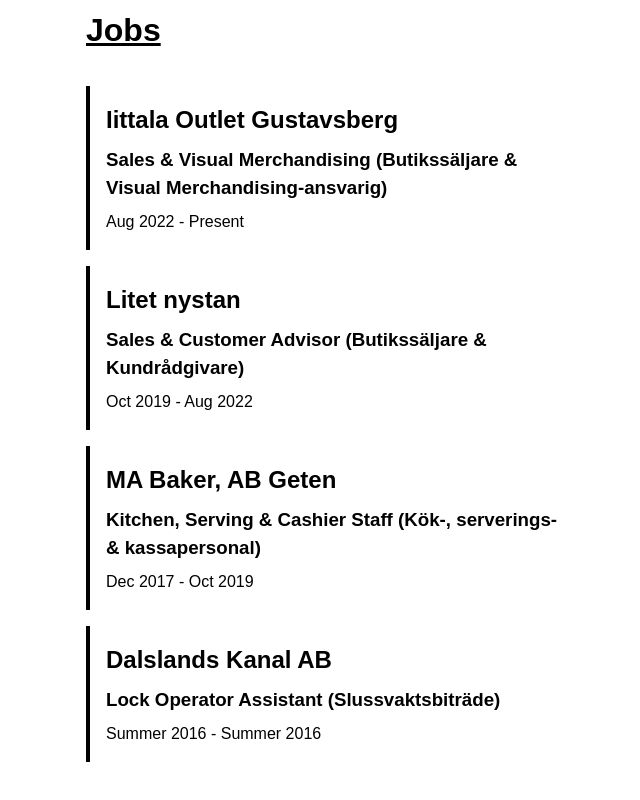
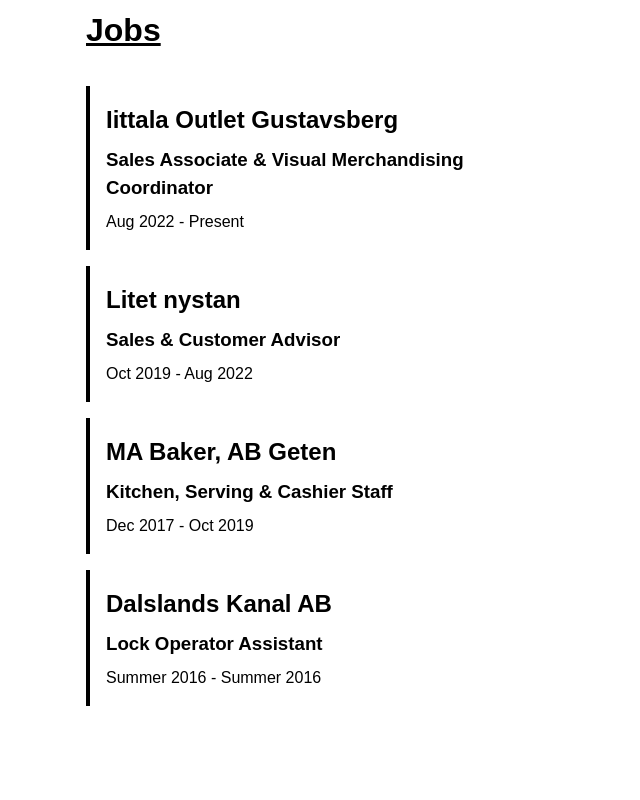
Before and after one commit to fridanordenlow/angular-portfolio, an Angular app: page /cv in a window 1280 px wide. Shown: the part 1491-2291 px from the top of the page, without its empty margins (2-642 px from the left). After the commit the page ends 2261 px from the top, so only its background shows below. Built offline with nearby package versions, Linux system fonts and the light colour scheme; a web font is replaced by a local one.

Commit message:
update jobs data

```diff
--- a/src/app/data/jobs.data.ts
+++ b/src/app/data/jobs.data.ts
@@ -4,8 +4,7 @@
   {
     id: 'iittala',
     company: 'Iittala Outlet Gustavsberg',
-    position:
-      'Sales & Visual Merchandising (Butikssäljare & Visual Merchandising-ansvarig)',
+    position: 'Sales Associate & Visual Merchandising Coordinator',
     startDate: 'Aug 2022',
     endDate: 'Present',
     location: 'Gustavsberg, Värmdö',
@@ -15,7 +14,7 @@
   {
     id: 'litet-nystan',
     company: 'Litet nystan',
-    position: 'Sales & Customer Advisor (Butikssäljare & Kundrådgivare)',
+    position: 'Sales & Customer Advisor',
     startDate: 'Oct 2019',
     endDate: 'Aug 2022',
     location: 'Södermalm, Stockholm',
@@ -25,8 +24,7 @@
   {
     id: 'ma-baker',
     company: 'MA Baker, AB Geten',
-    position:
-      'Kitchen, Serving & Cashier Staff (Kök-, serverings- & kassapersonal)',
+    position: 'Kitchen, Serving & Cashier Staff',
     startDate: 'Dec 2017',
     endDate: 'Oct 2019',
     location: 'Kärrtorp, Stockholm',
@@ -36,7 +34,7 @@
   {
     id: 'dalslands-kanal',
     company: 'Dalslands Kanal AB',
-    position: 'Lock Operator Assistant (Slussvaktsbiträde)',
+    position: 'Lock Operator Assistant',
     startDate: 'Summer 2016',
     endDate: 'Summer 2016',
     location: 'Billingsfors, Dalsland',
```
